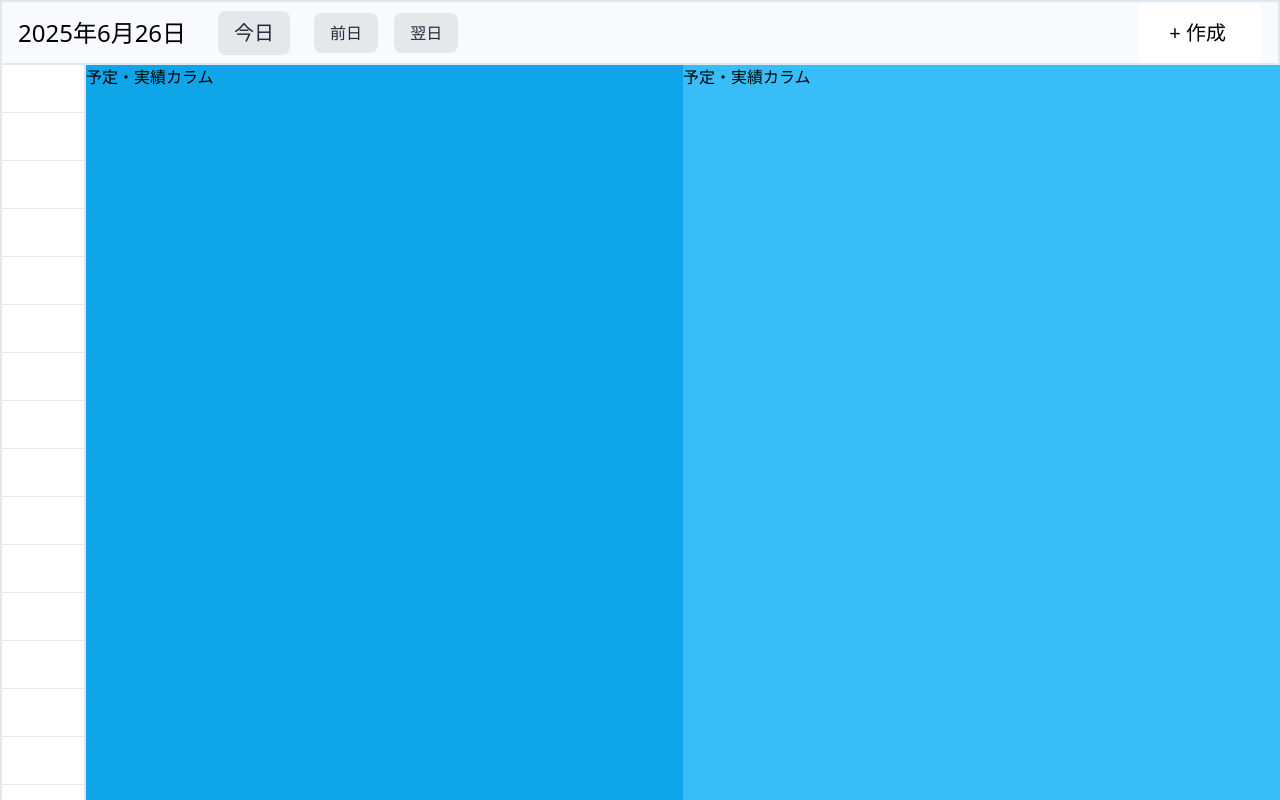
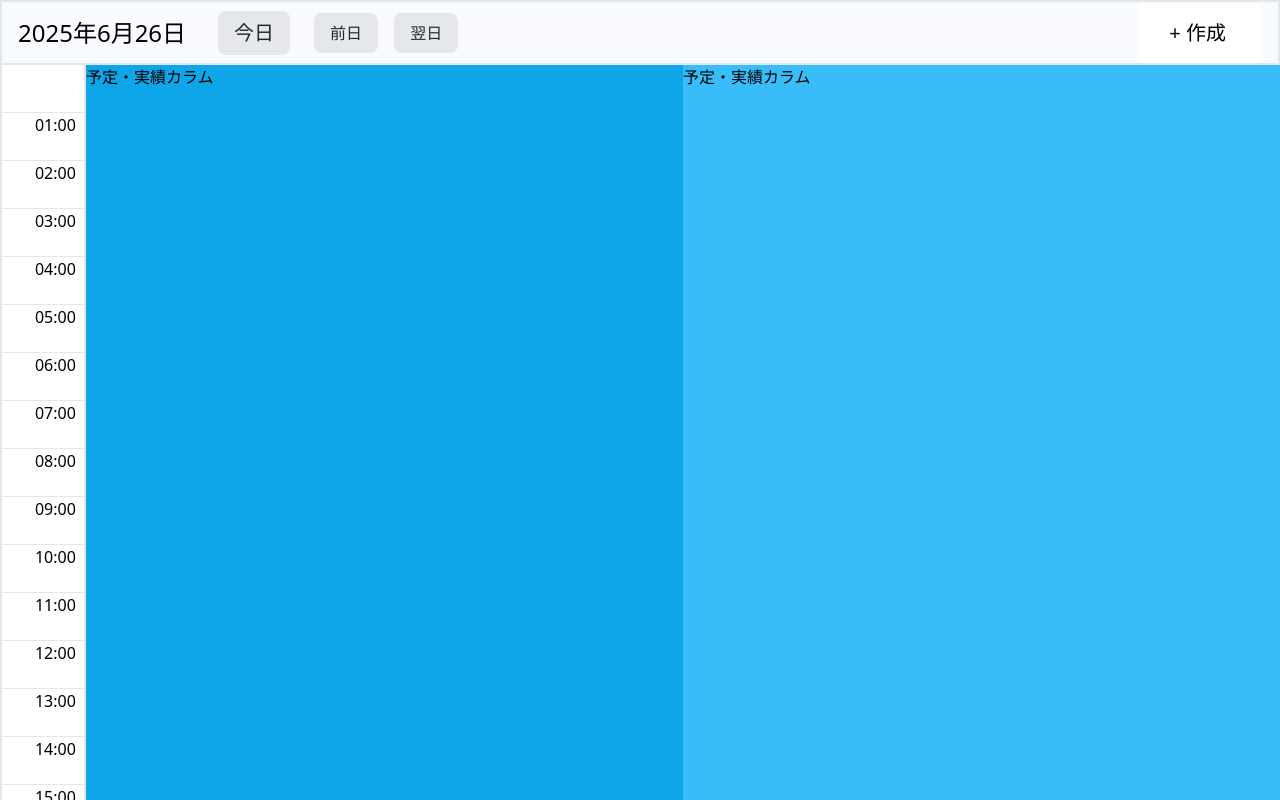
Before and after one commit to barsea/schedpoint, a Vue app in the folder frontend/: page / in a window 1280 px wide. Built offline with nearby package versions, Linux system fonts and the light colour scheme.

Commit message:
TimeAxisに各時刻を記述

```diff
--- a/frontend/src/components/TimeAxis.vue
+++ b/frontend/src/components/TimeAxis.vue
@@ -1,10 +1,23 @@
 <template>
   <div>
-    <div v-for="n in 24" :key="n" class="relative h-12 pr-2 text-right border-b border-gray-200"></div>
+    <div
+      v-for="(text, index) in items"
+      :key="index"
+      class="relative h-12 pr-2 text-right border-b border-gray-200"
+    >
+      {{ text }}
+    </div>
   </div>
 </template>
 
 <script setup>
+import { ref } from 'vue';
+
+const items = ref([
+  '', '01:00', '02:00', '03:00', '04:00', '05:00', '06:00', '07:00',
+  '08:00', '09:00', '10:00', '11:00', '12:00', '13:00', '14:00', '15:00',
+  '16:00', '17:00', '18:00', '19:00', '20:00', '21:00', '22:00', '23:00'
+]);
 </script>
 
 <style scoped>
```
